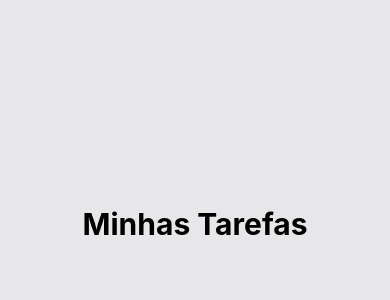
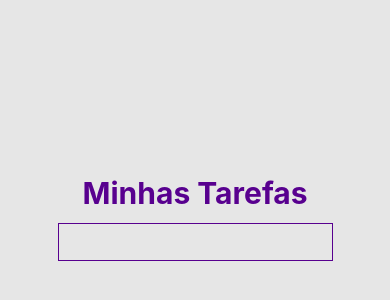
Before and after one commit to enzomakenzy/uc8_exercicios_004, a React Native app: screen / in a window 390 px wide. Shown: the part 198-498 px from the top of the page. Built offline with nearby package versions, Linux system fonts and the light colour scheme.

Commit message:
Questão 2 do exercício 004 finalizada

```diff
--- a/App.tsx
+++ b/App.tsx
@@ -1,9 +1,17 @@
+import { useState } from "react";
 import styled from "styled-components/native";
 
 export default function App() {
+  const [ inputContent, setInputContent ] = useState("");
+
   return (
     <Container>
       <Title>Minhas Tarefas</Title>
+      <Input
+        value={inputContent}
+        onChangeText={setInputContent}
+      />
+      <InputTextResult>{inputContent}</InputTextResult>
     </Container>
   );
 }
@@ -12,10 +20,26 @@ const Container = styled.View`
   flex: 1;
   justify-content: center;
   align-items: center;
-  background-color: #e7e6e8;
+  background-color: #e6e6e6;
+  gap: 12px;
 `;
 
 const Title = styled.Text`
   font-size: 30px;
   font-weight: 700;
+  color: #58008f;
 `;
+
+const Input = styled.TextInput`
+  border-width: 1px;
+  border-color: #58008f;
+  padding: 8px;
+  width: 275px;
+  font-size: 16px;
+`;
+
+const InputTextResult = styled.Text`
+  font-size: 18px;
+  font-weight: 500;
+  color: #58008f;
+`
```
